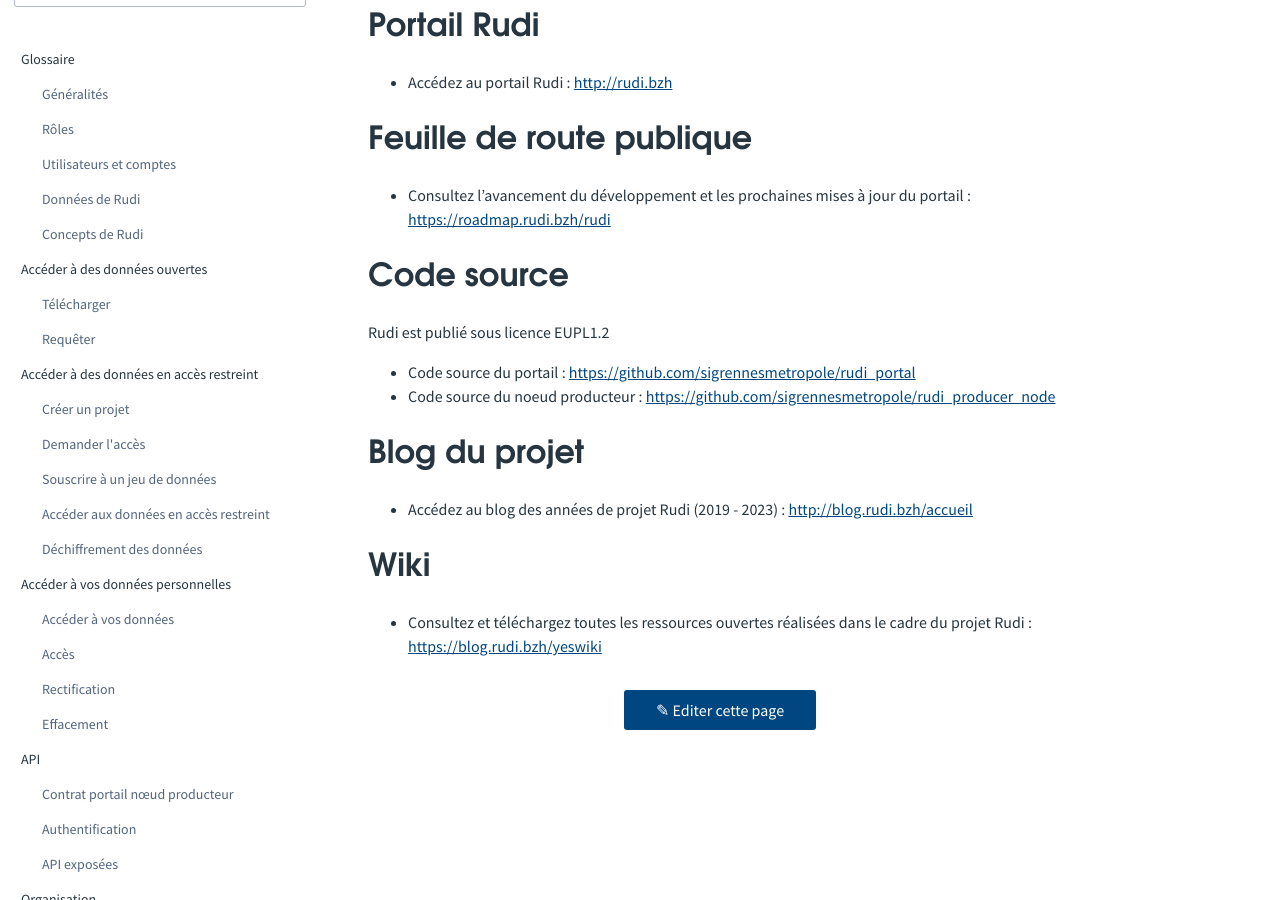
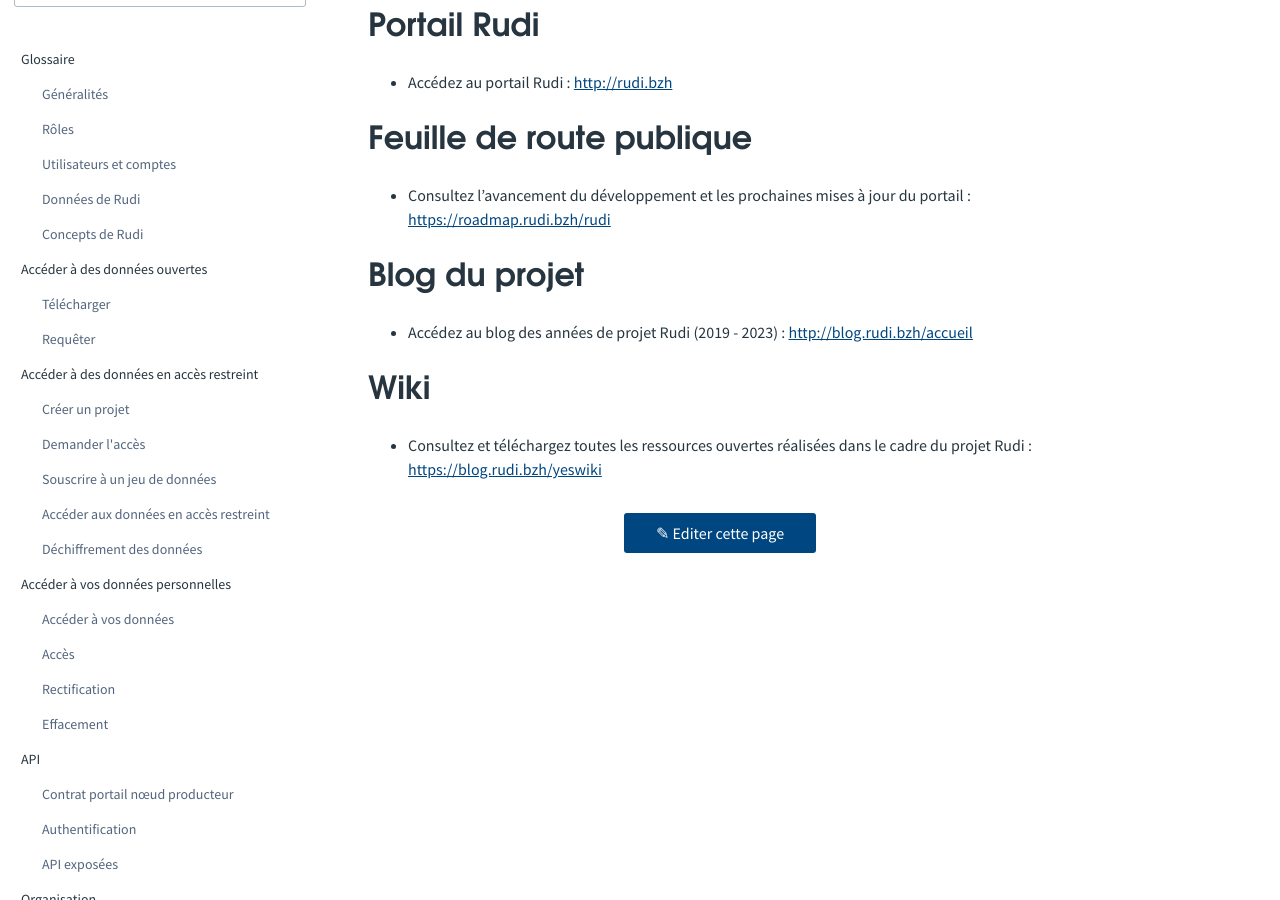
Before and after one commit to sigrennesmetropole/rudi_documentation, a Jekyll site: the page built from articles/_autres/liens_utiles.md, in a window 1280 px wide and 900 px high, scrolled down 307 px. Built offline with Jekyll 4.4.1, drawn with Linux system fonts in a browser that asks for light colours.

Commit message:
Update liens_utiles.md

```diff
--- a/articles/_autres/liens_utiles.md
+++ b/articles/_autres/liens_utiles.md
@@ -12,12 +12,6 @@
 * Consultez l'avancement du développement et les prochaines mises à jour du portail : [https://roadmap.rudi.bzh/rudi](https://roadmap.rudi.bzh/rudi)
 
 
-# Code source
-Rudi est publié sous licence EUPL1.2
-* Code source du portail : [https://github.com/sigrennesmetropole/rudi_portal](https://github.com/sigrennesmetropole/rudi_portal)
-* Code source du noeud producteur : [https://github.com/sigrennesmetropole/rudi_producer_node](https://github.com/sigrennesmetropole/rudi_producer_node)
-
-
 # Blog du projet
 * Accédez au blog des années de projet Rudi (2019 - 2023) : [http://blog.rudi.bzh/accueil](http://blog.rudi.bzh/accueil)
 
```
